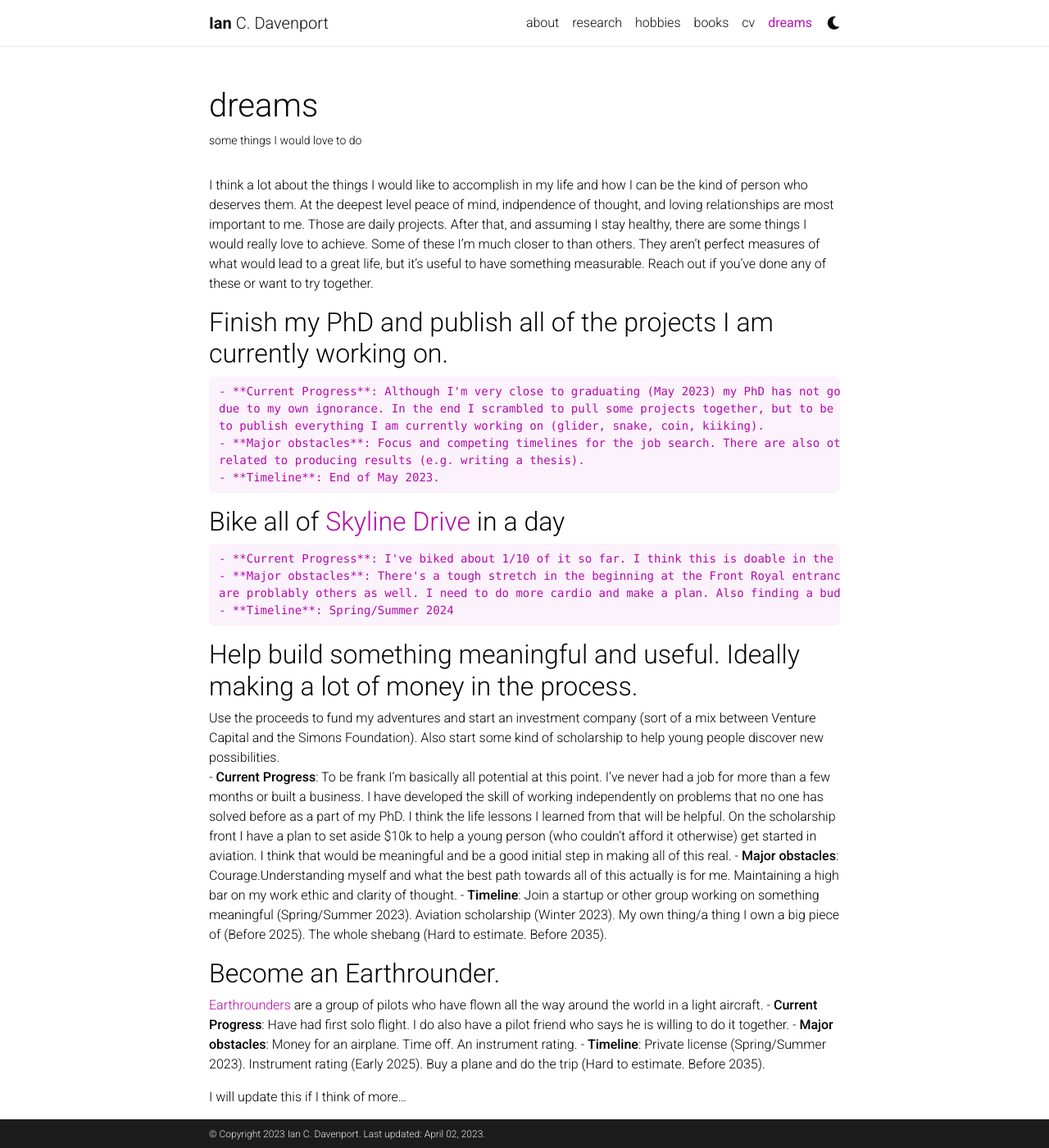
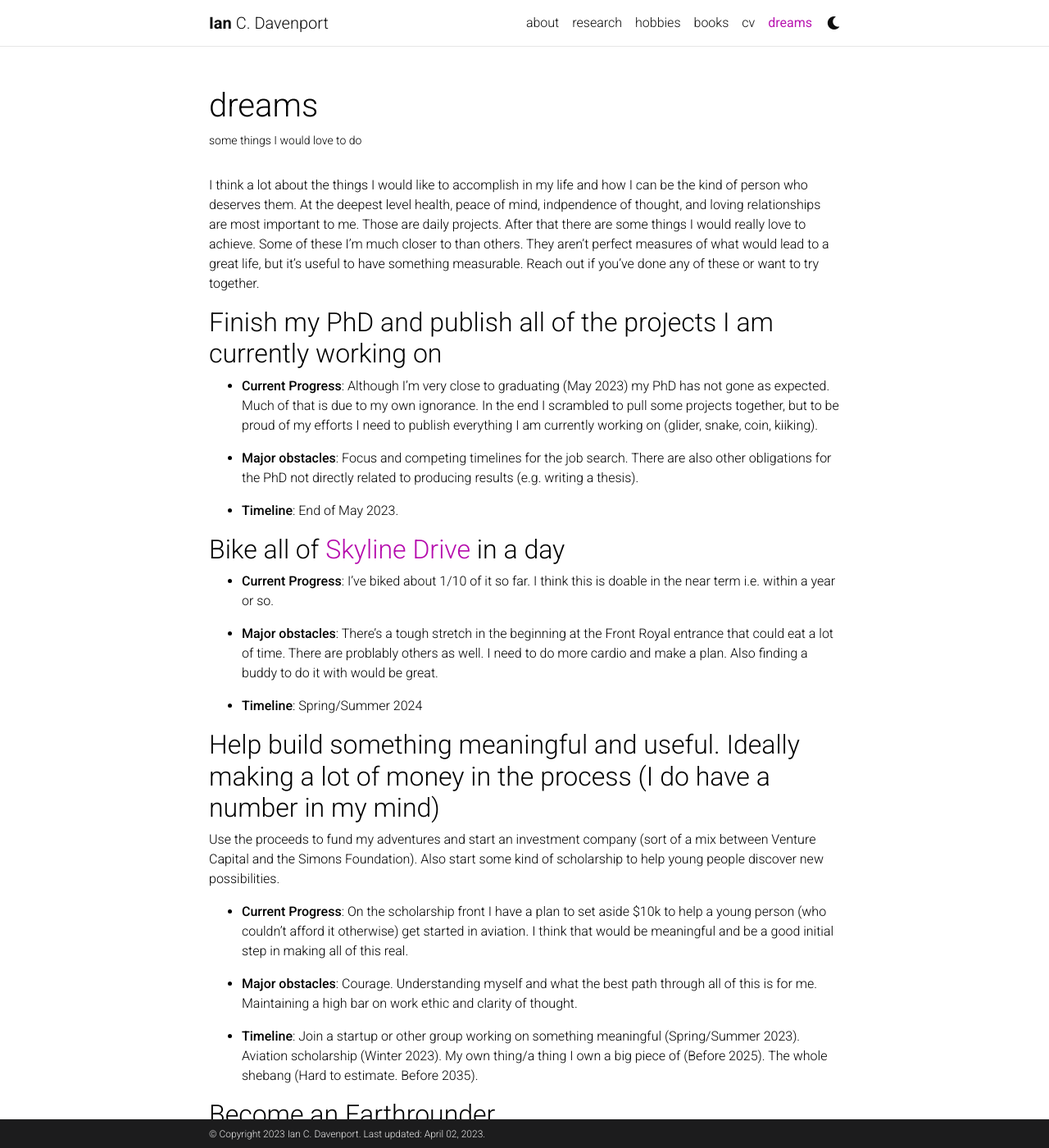
Before and after one commit to davenpi/davenpi.github.io, a Jekyll site: the page built from _pages/pie.md, in a window 1280 px wide and 1400 px high. Shown: the whole window at 82% size. Built offline with Jekyll 4.4.1, drawn with Linux system fonts in a browser that asks for light colours; comment, search, counter and statistics services are not loaded; a style sheet for code colours, icons or effects is not loaded; some of the changed text lies outside the part shown.

Commit message:
fix formatting

```diff
--- a/_pages/pie.md
+++ b/_pages/pie.md
@@ -11,46 +11,64 @@ related_posts:
 ---
 
 I think a lot about the things I would like to accomplish in my life and how I can be the kind
-of person who deserves them. At the deepest level peace of mind, indpendence of thought,
-and loving relationships are most important to me. Those are daily projects. After that, and assuming I stay healthy,
-there are some things I would really love to achieve. Some of these I'm much closer to than others. They aren't
+of person who deserves them. At the deepest level health, peace of mind, indpendence of thought,
+and loving relationships are most important to me. Those are daily projects. After that there are some
+things I would really love to achieve. Some of these I'm much closer to than others. They aren't
 perfect measures of what would lead to a great life, but it's useful to have something measurable. Reach out
 if you've done any of these or want to try together.
 
 
-## Finish my PhD and publish all of the projects I am currently working on.
-    - **Current Progress**: Although I'm very close to graduating (May 2023) my PhD has not gone as expected. Much of that is
-    due to my own ignorance. In the end I scrambled to pull some projects together, but to be proud of my efforts I need
-    to publish everything I am currently working on (glider, snake, coin, kiiking).
-    - **Major obstacles**: Focus and competing timelines for the job search. There are also other obligations for the PhD not directly
-    related to producing results (e.g. writing a thesis).
-    - **Timeline**: End of May 2023.
+## Finish my PhD and publish all of the projects I am currently working on
+
+- **Current Progress**: Although I'm very close to graduating (May 2023) my PhD has not gone as expected. Much of that is
+due to my own ignorance. In the end I scrambled to pull some projects together, but to be proud of my efforts I need
+to publish everything I am currently working on (glider, snake, coin, kiiking).
+
+
+- **Major obstacles**: Focus and competing timelines for the job search. There are also other obligations for the PhD not directly
+related to producing results (e.g. writing a thesis).
+
+
+- **Timeline**: End of May 2023.
 
 ## Bike all of [Skyline Drive](https://www.nps.gov/shen/planyourvisit/driving-skyline-drive.htm) in a day
-    - **Current Progress**: I've biked about 1/10 of it so far. I think this is doable in the near term i.e. within a year or so.
-    - **Major obstacles**: There's a tough stretch in the beginning at the Front Royal entrance that could eat a lot of time. There
-    are problably others as well. I need to do more cardio and make a plan. Also finding a buddy to do it with would be great.
-    - **Timeline**: Spring/Summer 2024
 
-## Help build something meaningful and useful. Ideally making a lot of money in the process.
+- **Current Progress**: I've biked about 1/10 of it so far. I think this is doable in the near term i.e. within a year or so.
+
+
+- **Major obstacles**: There's a tough stretch in the beginning at the Front Royal entrance that could eat a lot of time. There
+are problably others as well. I need to do more cardio and make a plan. Also finding a buddy to do it with would be great.
+
+
+- **Timeline**: Spring/Summer 2024
+
+## Help build something meaningful and useful. Ideally making a lot of money in the process (I do have a number in my mind)
 Use the proceeds to fund my adventures and start an investment company (sort of a mix between Venture Capital and the Simons Foundation).
 Also start some kind of scholarship to help young people discover new possibilities.
-    - **Current Progress**: To be frank I'm basically all potential at this point. I've never had a job for more than a few months or
-    built a business. I have developed the skill of working independently on problems that no one has solved before as a part of my PhD.
-    I think the life lessons I learned from that will be helpful. On the scholarship front I have a plan to set aside $10k
-    to help a young person (who couldn't afford it otherwise) get started in aviation. I think that would be meaningful and be a good
-    initial step in making all of this real.
-    - **Major obstacles**: Courage.Understanding myself and what the best path towards
-    all of this actually is for me. Maintaining a high bar on my work ethic and clarity of thought.
-    - **Timeline**: Join a startup or other group working on something meaningful (Spring/Summer 2023). Aviation scholarship (Winter 2023).
-    My own thing/a thing I own a big piece of (Before 2025). The whole shebang (Hard to estimate. Before 2035).
 
-## Become an Earthrounder.
+- **Current Progress**: On the scholarship front I have a plan to set aside $10k
+to help a young person (who couldn't afford it otherwise) get started in aviation. I think that would be
+meaningful and be a good initial step in making all of this real.
+
+
+- **Major obstacles**: Courage. Understanding myself and what the best path through
+all of this is for me. Maintaining a high bar on work ethic and clarity of thought.
+
+
+- **Timeline**: Join a startup or other group working on something meaningful (Spring/Summer 2023). Aviation scholarship (Winter 2023).
+My own thing/a thing I own a big piece of (Before 2025). The whole shebang (Hard to estimate. Before 2035).
+
+## Become an Earthrounder
 [Earthrounders](https://www.earthrounders.com/are_you_one.php) are a group of pilots who have flown all the way around the
 world in a light aircraft.
-    - **Current Progress**: Have had first solo flight. I do also have a pilot friend who says he
-    is willing to do it together.
-    - **Major obstacles**: Money for an airplane. Time off. An instrument rating.
-    - **Timeline**: Private license (Spring/Summer 2023). Instrument rating (Early 2025). Buy a plane and do the trip (Hard to estimate. Before 2035).
 
-I will update this if I think of more...
+- **Current Progress**: Have had first solo flight. I do also have a pilot friend who says he
+is willing to do it together.
+
+
+- **Major obstacles**: Money for an airplane. Time off. An instrument rating.
+
+
+- **Timeline**: Private license (Spring/Summer 2023). Instrument rating (Early 2025). Buy a plane and do the trip (Hard to estimate. Before 2035).
+
+I will update this as I think of more...
```
